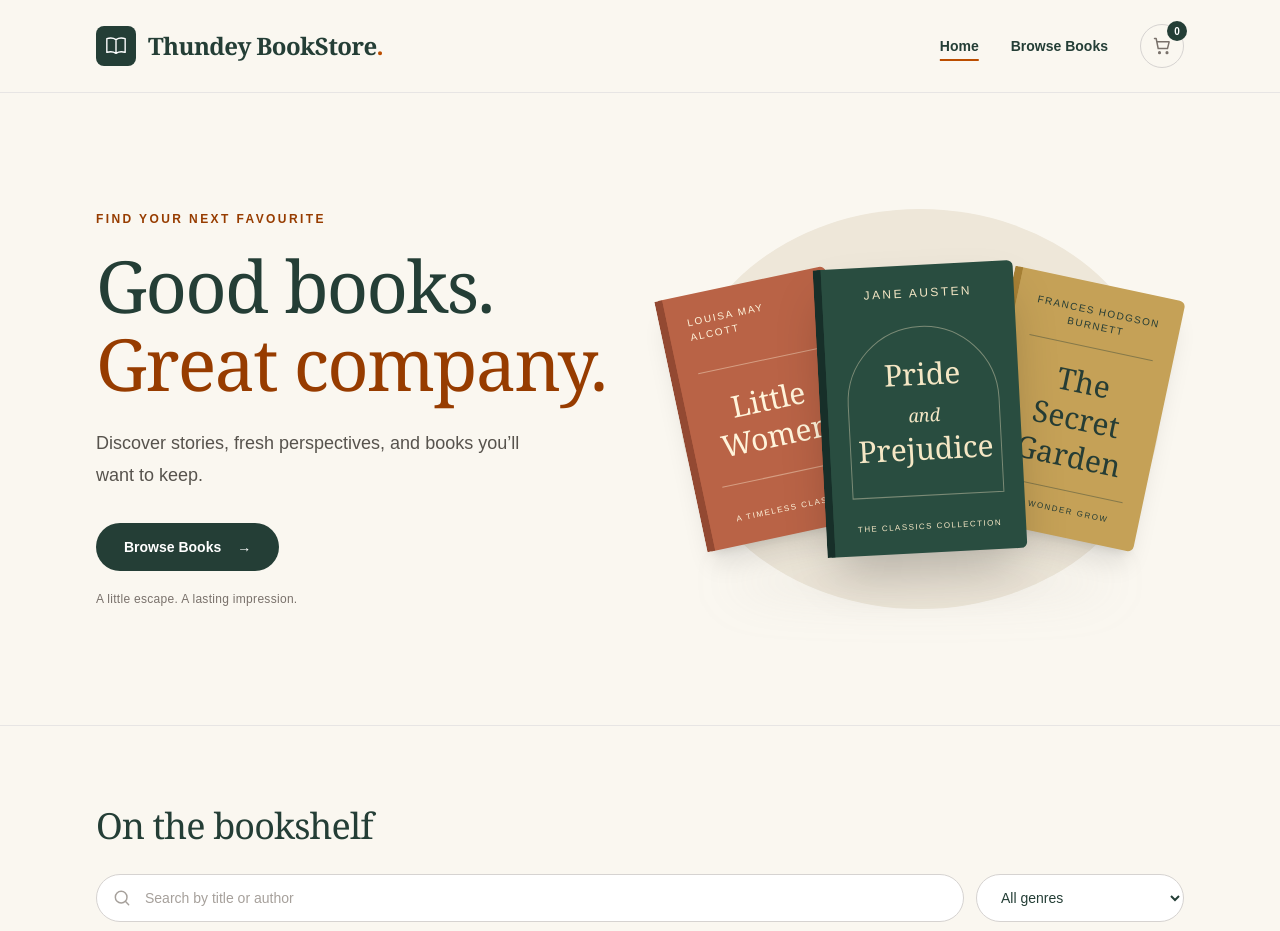
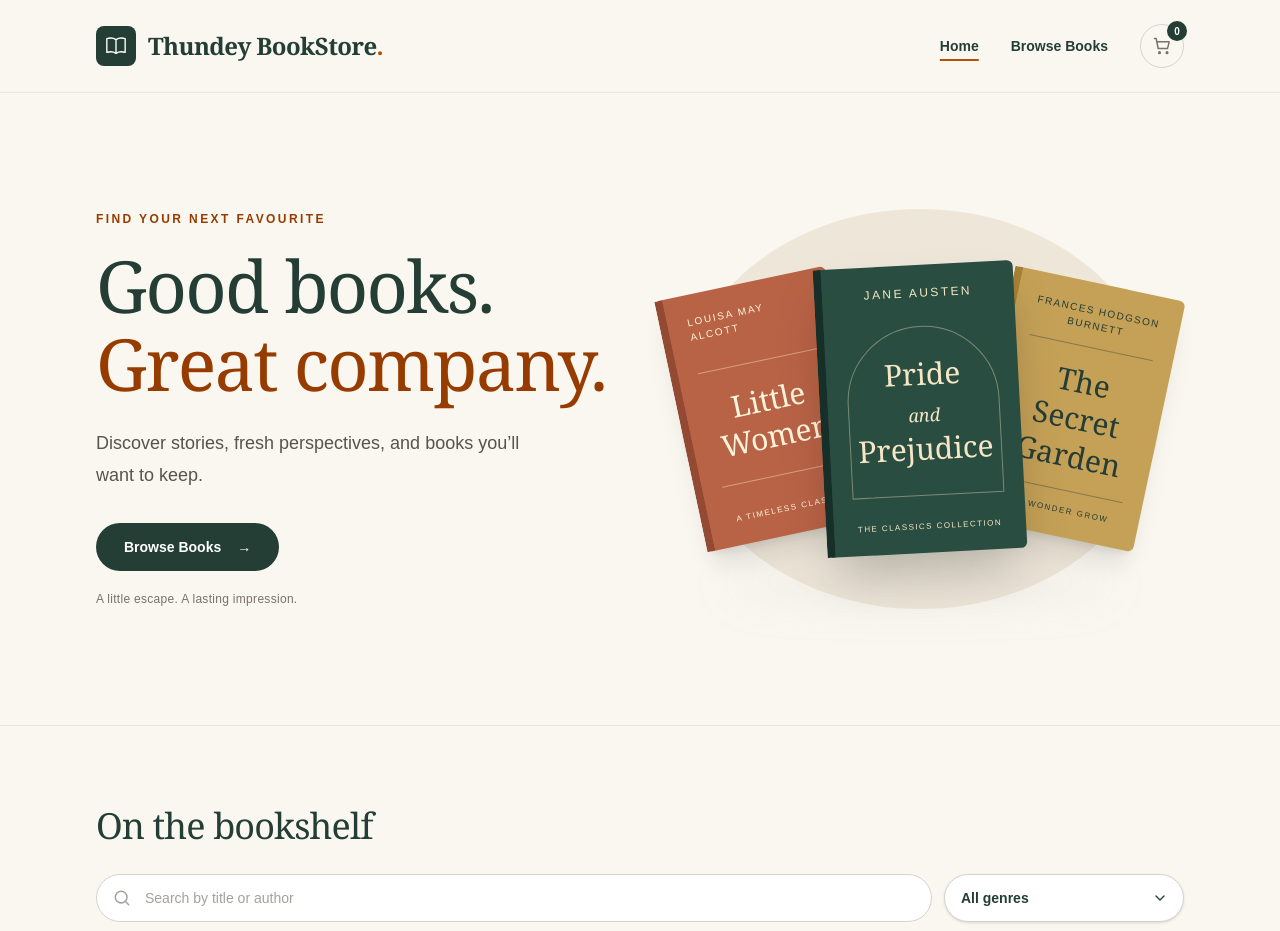
Before and after one commit to aliumuhammad2000-dev/online-bookstore, a React (Vite) app: page / in a window 1280 px wide. Shown: the top 931 px of the page. Built offline with nearby package versions, Linux system fonts and the light colour scheme.

Commit message:
fixed genreFilter and added animation

```diff
--- a/src/components/BookCard.jsx
+++ b/src/components/BookCard.jsx
@@ -6,7 +6,7 @@ export default function BookCard({ id, title, author, price, cover }) {
   const { addToCart } = useCart()
 
   return (
-    <article className="flex h-full w-full max-w-xs flex-col overflow-hidden rounded-2xl border border-stone-200 bg-white">
+    <article className="motion-hover-lift flex h-full w-full max-w-xs flex-col overflow-hidden rounded-2xl border border-stone-200 bg-white">
       <Link
         to={`/books/${id}`}
         aria-label={`View details for ${title}`}
--- a/src/components/GenreFilter.jsx
+++ b/src/components/GenreFilter.jsx
@@ -1,16 +1,42 @@
 export default function GenreFilter({ value, genres, onChange }) {
   return (
-    <div className="sm:w-52">
-      <label htmlFor="genre-filter" className="sr-only">Filter books by genre</label>
+    <div className="sm:w-60">
+      <label
+        htmlFor="genre-filter"
+        className="sr-only"
+      >
+        Browse by genre
+      </label>
+      <div className="relative">
         <select
           id="genre-filter"
           value={value}
           onChange={(event) => onChange(event.target.value)}
-        className="min-h-12 w-full rounded-full border border-stone-300 bg-white px-5 text-sm text-[#243e36] focus:border-[#243e36] focus:outline-none focus:ring-2 focus:ring-[#243e36]/20"
+          className="min-h-12 w-full appearance-none rounded-3xl border border-stone-300 bg-white px-4 pr-11 text-sm font-semibold text-[#243e36] shadow-sm transition hover:border-stone-400 focus:border-[#243e36] focus:outline-none focus:ring-4 focus:ring-[#243e36]/10"
         >
           <option value="all">All genres</option>
-        {genres.map((genre) => <option key={genre} value={genre}>{genre}</option>)}
+          {genres.map((genre) => (
+            <option key={genre} value={genre}>
+              {genre}
+            </option>
+          ))}
         </select>
+        <svg
+          aria-hidden="true"
+          className="pointer-events-none absolute right-4 top-1/2 size-4 -translate-y-1/2 text-[#243e36]"
+          viewBox="0 0 24 24"
+          fill="none"
+          stroke="currentColor"
+          strokeWidth="2"
+          strokeLinecap="round"
+          strokeLinejoin="round"
+        >
+          <path d="m6 9 6 6 6-6" />
+        </svg>
+      </div>
+      <p className="mt-2 text-xs text-stone-500">
+        {value === 'all' ? 'Showing every genre' : `Showing ${value} books`}
+      </p>
     </div>
   )
 }
--- a/src/components/Hero.jsx
+++ b/src/components/Hero.jsx
@@ -4,7 +4,7 @@ export default function Hero() {
   return (
     <section aria-labelledby="hero-heading" className="overflow-hidden border-b border-stone-200">
       <div className="mx-auto grid max-w-6xl items-center gap-12 px-5 py-14 sm:px-8 sm:py-20 lg:grid-cols-2 lg:gap-8 lg:py-24">
-        <div className="max-w-xl">
+        <div className="motion-fade-up max-w-xl">
           <p className="mb-5 text-xs font-semibold uppercase tracking-[0.2em] text-amber-800">
             Find your next favourite
           </p>
@@ -27,7 +27,7 @@ export default function Hero() {
           <p className="mt-5 text-xs tracking-wide text-stone-500">A little escape. A lasting impression.</p>
         </div>
 
-        <div aria-hidden="true" className="relative mx-auto flex h-80 w-full max-w-lg items-center justify-center sm:h-96 lg:h-110">
+        <div aria-hidden="true" className="motion-fade-up motion-fade-up-delay relative mx-auto flex h-80 w-full max-w-lg items-center justify-center sm:h-96 lg:h-110">
           <div className="absolute inset-x-2 inset-y-5 rounded-[50%] bg-[#eee7d9] sm:inset-x-4" />
           <div className="absolute bottom-9 h-6 w-3/4 rounded-[50%] bg-stone-400/20 blur-xl" />
 
--- a/src/index.css
+++ b/src/index.css
@@ -17,3 +17,34 @@
     outline-offset: 5px;
   }
 }
+
+@keyframes gentle-fade-up {
+  from {
+    opacity: 0;
+    transform: translateY(8px);
+  }
+
+  to {
+    opacity: 1;
+    transform: translateY(0);
+  }
+}
+
+@media (prefers-reduced-motion: no-preference) {
+  .motion-fade-up {
+    animation: gentle-fade-up 500ms ease-out both;
+  }
+
+  .motion-fade-up-delay {
+    animation-delay: 120ms;
+  }
+
+  .motion-hover-lift {
+    transition: transform 220ms ease, box-shadow 220ms ease;
+  }
+
+  .motion-hover-lift:hover {
+    transform: translateY(-4px);
+    box-shadow: 0 16px 30px rgb(36 62 54 / 10%);
+  }
+}
```
Also changed, not shown: 1 other file (tests, documents, lock files or other folders). Lines whose indentation alone changed are shown as unchanged.
